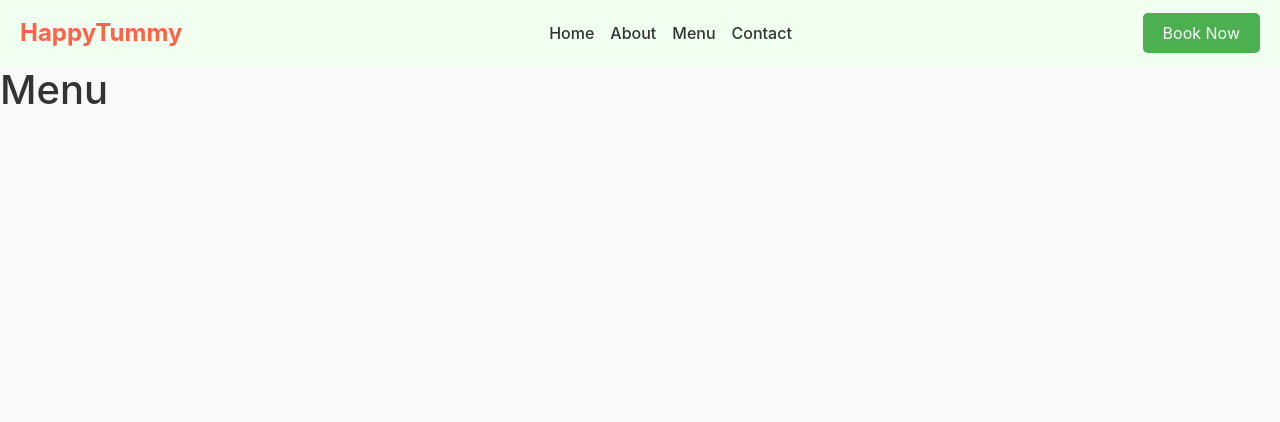
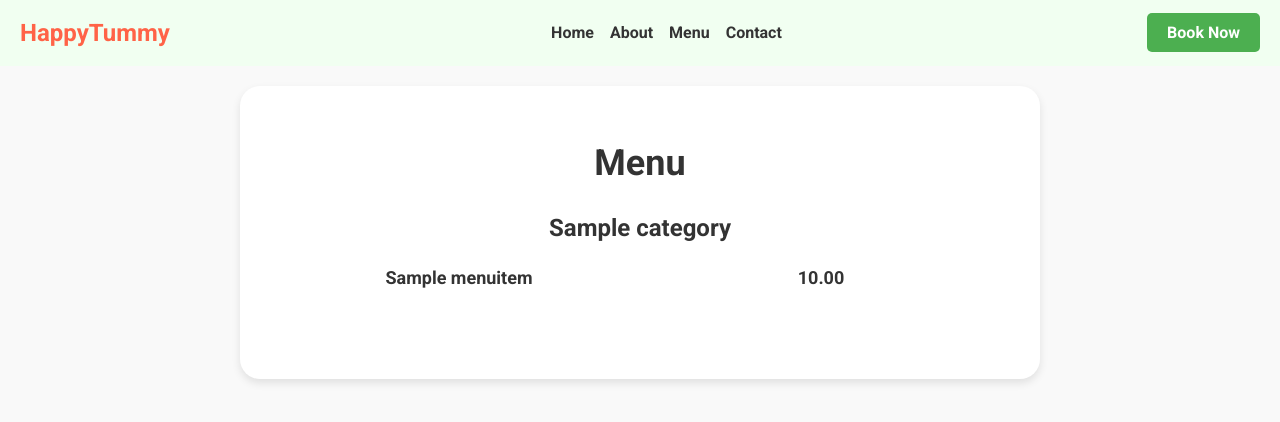
Before and after one commit to Pav125/RestroReserve, a Django app: page /menu/ in a window 1280 px wide. Shown: the top 422 px of the page. Run offline with Django 5.2, Linux system fonts and the light colour scheme; tables that the repository leaves empty hold one stand-in row (values such as "Sample post"); some libraries are stand-ins or nearby versions.

Commit message:
updating

```diff
--- a/Bookings/admin.py
+++ b/Bookings/admin.py
@@ -1,6 +1,8 @@
 from django.contrib import admin
-from .models import Reservations, Media, Feedbacks
+from .models import Reservations, Media, Feedbacks,Category,MenuItem
 # Register your models here.
 admin.site.register(Reservations)
 admin.site.register(Media)
 admin.site.register(Feedbacks)
+admin.site.register(Category)
+admin.site.register(MenuItem)
--- a/Bookings/models.py
+++ b/Bookings/models.py
@@ -33,6 +33,22 @@ class Feedbacks(models.Model):
     def __str__(self):
         return f'feedback from {self.name}'
 
+class Category(models.Model):
+    name = models.CharField(max_length=100, unique=True)
+
+    def __str__(self):
+        return self.name
+
+class MenuItem(models.Model):
+    category = models.ForeignKey(Category, on_delete=models.CASCADE, related_name='items')
+    name = models.CharField(max_length=100)
+    description = models.TextField(default=True,null=True)
+    price = models.DecimalField(max_digits=5, decimal_places=2)
+    image = models.ImageField(upload_to='Menu_image/', null= True, blank= True)
+
+    def __str__(self):
+        return self.name
+
 # Signal receiver function to create default entries
 @receiver(post_migrate)
 def create_default_reservations(sender, **kwargs):
--- a/Bookings/static/Bookings/styles1.css
+++ b/Bookings/static/Bookings/styles1.css
@@ -1,5 +1,5 @@
 body {
-    font-family: 'Inter', sans-serif;
+    font-family: 'Roboto', sans-serif;
     margin: 0;
     padding: 0;
     background: #f9f9f9;
@@ -409,3 +409,49 @@ body {
     outline: none;
     margin: 56px;
 }
+
+/* style for menu page */
+.menu-body {
+    font-family: 'Roboto', sans-serif;
+    /* background-color: #fff; */
+    text-align: center;
+    padding: 20px;
+}
+.menu-header {
+    font-size: 36px;
+    font-weight: bold;
+    margin-bottom: 20px;
+}
+.category {
+    margin-bottom: 30px;
+}
+.category-header {
+    font-size: 24px;
+    font-weight: bold;
+    margin-bottom: 10px;
+}
+.item {
+    display: flex;
+    justify-content: space-between;
+    padding: 8px 0;
+}
+.item-name {
+    font-size: 18px;
+}
+.item-price {
+    font-size: 18px;
+}
+.menu-container {
+    max-width: 800px;
+    margin: 0 auto;
+}
+@media (max-width: 600px) {
+    .item {
+        flex-direction: column;
+        align-items: center;
+    }
+    .item-name,
+    .item-price {
+        font-size: 16px;
+    }
+}
--- a/Bookings/templates/Bookings/base.html
+++ b/Bookings/templates/Bookings/base.html
@@ -9,6 +9,7 @@
     <title>Document</title>
     <link href="https://maxcdn.bootstrapcdn.com/bootstrap/4.5.2/css/bootstrap.min.css" rel="stylesheet">
     <link href="https://cdn.jsdelivr.net/npm/bootstrap@5.3.3/dist/css/bootstrap.min.css" rel="stylesheet" integrity="sha384-QWTKZyjpPEjISv5WaRU9OFeRpok6YctnYmDr5pNlyT2bRjXh0JMhjY6hW+ALEwIH" crossorigin="anonymous">
+    <link href="https://fonts.googleapis.com/css2?family=Roboto:wght@700&display=swap" rel="stylesheet">
     <link rel="stylesheet" type="text/css" href="{% static 'Bookings/styles1.css' %}">
 </head>
 <nav class="navbar navbar-expand-lg navbar-light">
@@ -79,5 +80,11 @@
     <script src="https://cdn.jsdelivr.net/npm/@popperjs/core@2.9.2/dist/umd/popper.min.js"></>
     <script src="https://cdn.jsdelivr.net/npm/bootstrap@5.3.3/dist/js/bootstrap.bundle.min.js" integrity="sha384-YvpcrYf0tY3lHB60NNkmXc5s9fDVZLESaAA55NDzOxhy9GkcIdslK1eN7N6jIeHz" crossorigin="anonymous"></script>
     <script src="https://maxcdn.bootstrapcdn.com/bootstrap/4.5.2/js/bootstrap.min.js"></script>
+    <script src="https://ajax.googleapis.com/ajax/libs/jquery/3.5.1/jquery.min.js"></script>
+    <script src="https://cdnjs.cloudflare.com/ajax/libs/popper.js/1.16.0/umd/popper.min.js"></script>
+    <script src="https://code.jquery.com/jquery-3.5.1.slim.min.js"></script>
+    <script src="https://cdn.jsdelivr.net/npm/@popperjs/core@2.9.2/dist/umd/popper.min.js"></script>
+    <script src="https://stackpath.bootstrapcdn.com/bootstrap/4.5.2/js/bootstrap.min.js"></script>
+</div>
 </body>
 </html>
--- a/Bookings/templates/Bookings/menu.html
+++ b/Bookings/templates/Bookings/menu.html
@@ -1,5 +1,20 @@
 {% extends "Bookings/base.html" %}
+{% load static %}
 
 {% block menu %}
-<h1>Menu</h1>
+<div class="menu-body">
+    <div class="container menu-container">
+        <div class="menu-header">Menu</div>
+        {% for category in categories %}
+        <div class="category">
+            <div class="category-header">{{ category.name }}</div>
+            {% for item in category.items.all %}
+            <div class="row item">
+                <div class="col item-name">{{ item.name }}</div>
+                <div class="col item-price">{{ item.price }}</div>
+            </div>
+            {% endfor %}
+        </div>
+        {% endfor %}
+    </div>
 {% endblock menu %}
--- a/Bookings/urls.py
+++ b/Bookings/urls.py
@@ -7,7 +7,7 @@ urlpatterns = [
     path('status/', views.status_table, name = 'status'),
     path('about/', views.about, name = 'about'),
     path('register/<int:id>/', views.register, name = 'register'),
-    path('menu/', views.menu, name = 'menu'),
+    path('menu/', views.menu_view, name = 'menu'),
     path('contact/', views.feedback_view, name = 'contact'),
 ]
 if settings.DEBUG:
--- a/Bookings/views.py
+++ b/Bookings/views.py
@@ -1,5 +1,5 @@
 from django.shortcuts import render,redirect
-from .models import Reservations, Media,Feedbacks
+from .models import Reservations, Media, Feedbacks,Category
 from .forms import ReservationForm,FeedbackForm
 from datetime import date, timedelta
 from django.contrib import messages
@@ -68,12 +68,6 @@ def register(request, id):
 
     return render(request, 'Bookings/register.html', context )
 
-def contact(request):
-    return render(request, 'Bookings/contact.html')
-
-def menu(request):
-    return render(request, 'Bookings/menu.html')
-
 def feedback_view(request):
     image = Media.objects.latest('id')
     if request.method == 'POST':
@@ -90,3 +84,10 @@ def feedback_view(request):
         'image': image.feedback_image.url,
         }
     return render(request, 'Bookings/contact.html', context)
+
+def menu_view(request):
+    categories = Category.objects.all().prefetch_related('items')
+    context = {
+        'categories': categories,
+    }
+    return render(request, 'Bookings/menu.html', context)
```
Also changed, not shown: Bookings/migrations/0009_category_menuitem.py (added), Bookings/migrations/0010_alter_menuitem_description_alter_menuitem_image_url.py (added), Bookings/migrations/0011_alter_menuitem_description_alter_menuitem_image_url.py (added), Bookings/migrations/0012_remove_menuitem_image_url_menuitem_image.py (added), media/Menu_image/about_header2.jpeg (added), media/Menu_image/about_header2_4HbIgs7.jpeg (added), media/Menu_image/about_header2_ef24BIY.jpeg (added), media/Menu_image/undraw_refreshing_beverage_td3r_2.png (added).
